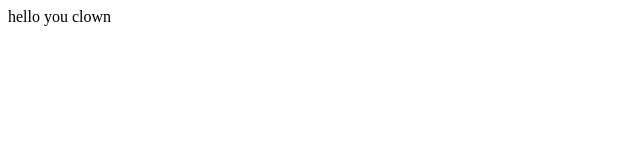
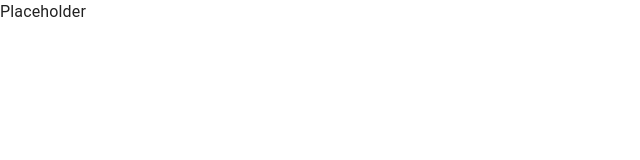
Before and after one commit to seriouslysexy/seriouslysexy, a React app: page / in a window 1280 px wide. Shown: the top 160 px of the page, without its empty margins (0-640 px from the left). Built offline with nearby package versions, Linux system fonts and the light colour scheme.

Commit message:
router and starting theme in place

```diff
--- /dev/null
+++ b/src/ViewRouter.jsx
@@ -0,0 +1,18 @@
+import React from "react";
+
+import LayoutContainer from "./components/layout/LayoutContainer";
+import { BrowserRouter, Routes, Route, Navigate } from "react-router-dom";
+
+class ViewRouter extends React.Component {
+  render() {
+    return (
+			<BrowserRouter>
+				<Routes>
+					<Route path="/" element={<LayoutContainer />} />
+				</Routes>
+			</BrowserRouter>
+		)
+  }
+}
+
+export default ViewRouter;
--- /dev/null
+++ b/src/app.jsx
@@ -0,0 +1,19 @@
+import React from "react";
+import CssBaseline from '@mui/material/CssBaseline';
+import { ThemeProvider } from '@mui/material/styles';
+
+import theme from "./theme";
+import ViewRouter from "./viewrouter";
+
+class App extends React.Component {
+  render() {
+    return (
+			<ThemeProvider theme={ theme }>
+				<CssBaseline />
+				<ViewRouter />
+			</ThemeProvider>
+		)
+  }
+}
+
+export default App;
--- /dev/null
+++ b/src/components/layout/LayoutContainer.jsx
@@ -0,0 +1,13 @@
+import React from "react";
+
+import Typography from "@mui/material/Typography";
+
+class LayoutContainer extends React.Component {
+  render() {
+    return (
+			<Typography>Placeholder</Typography>
+		)
+  }
+}
+
+export default LayoutContainer;
--- a/src/index.js
+++ b/src/index.js
@@ -1,4 +1,6 @@
 import React from "react";
 import ReactDOM from "react-dom";
 
-ReactDOM.render(<div>hello you clown</div>, document.getElementById("root"));
+import App from "./app"
+
+ReactDOM.render(<App />, document.getElementById("root"));
--- /dev/null
+++ b/src/theme.js
@@ -0,0 +1,5 @@
+import { createTheme } from '@mui/material/styles';
+
+const theme = createTheme();
+
+export default theme;
--- a/webpack.config.js
+++ b/webpack.config.js
@@ -8,7 +8,7 @@ module.exports = {
   module: {
     rules: [
       {
-        test: /\.(js|jsx)$/,
+        test: /\.jsx?$/,
         exclude: /(node_modules)/,
         loader: "babel-loader",
         options: { presets: ["@babel/env"] }
```
Also changed, not shown: src/index.ejs.
